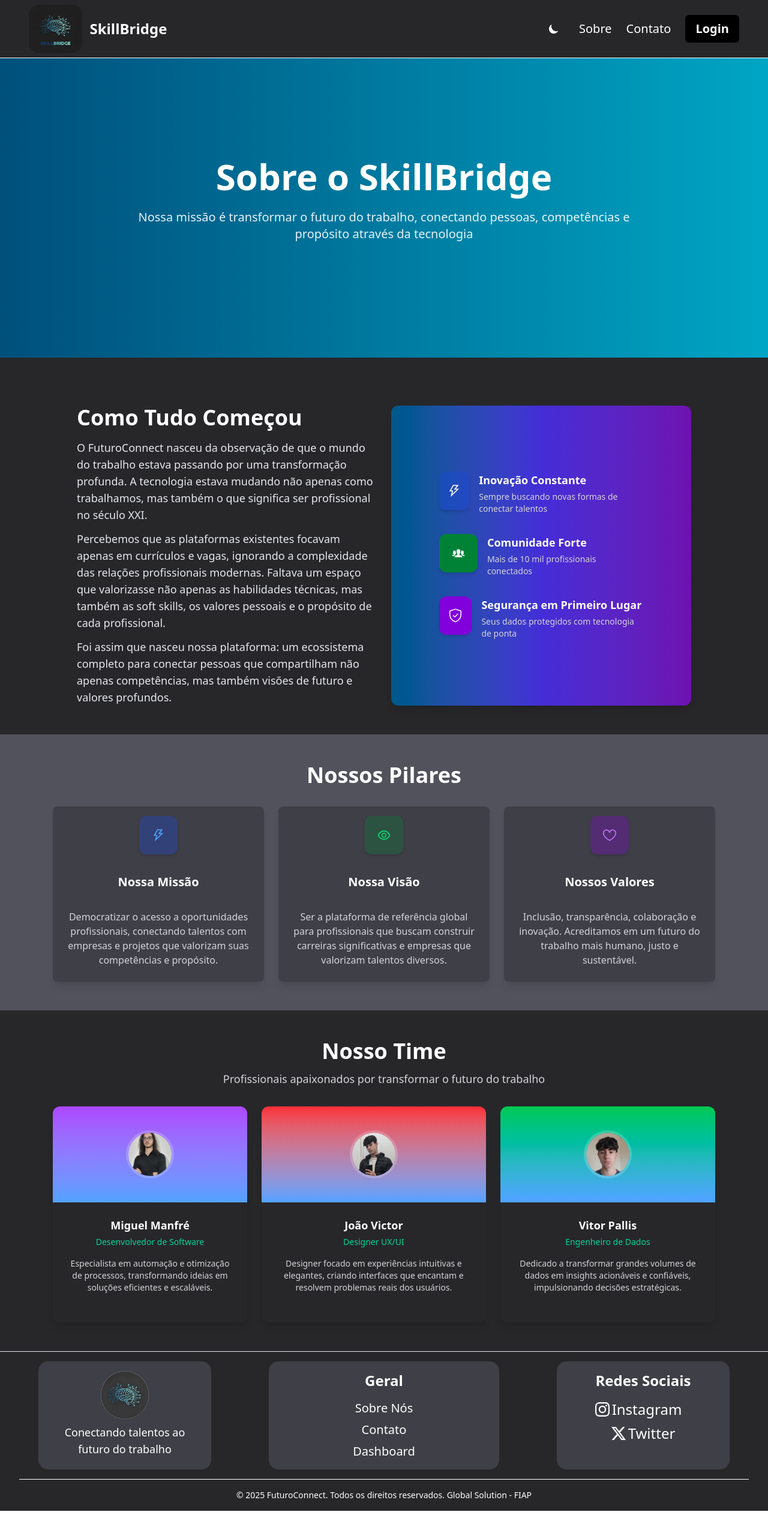
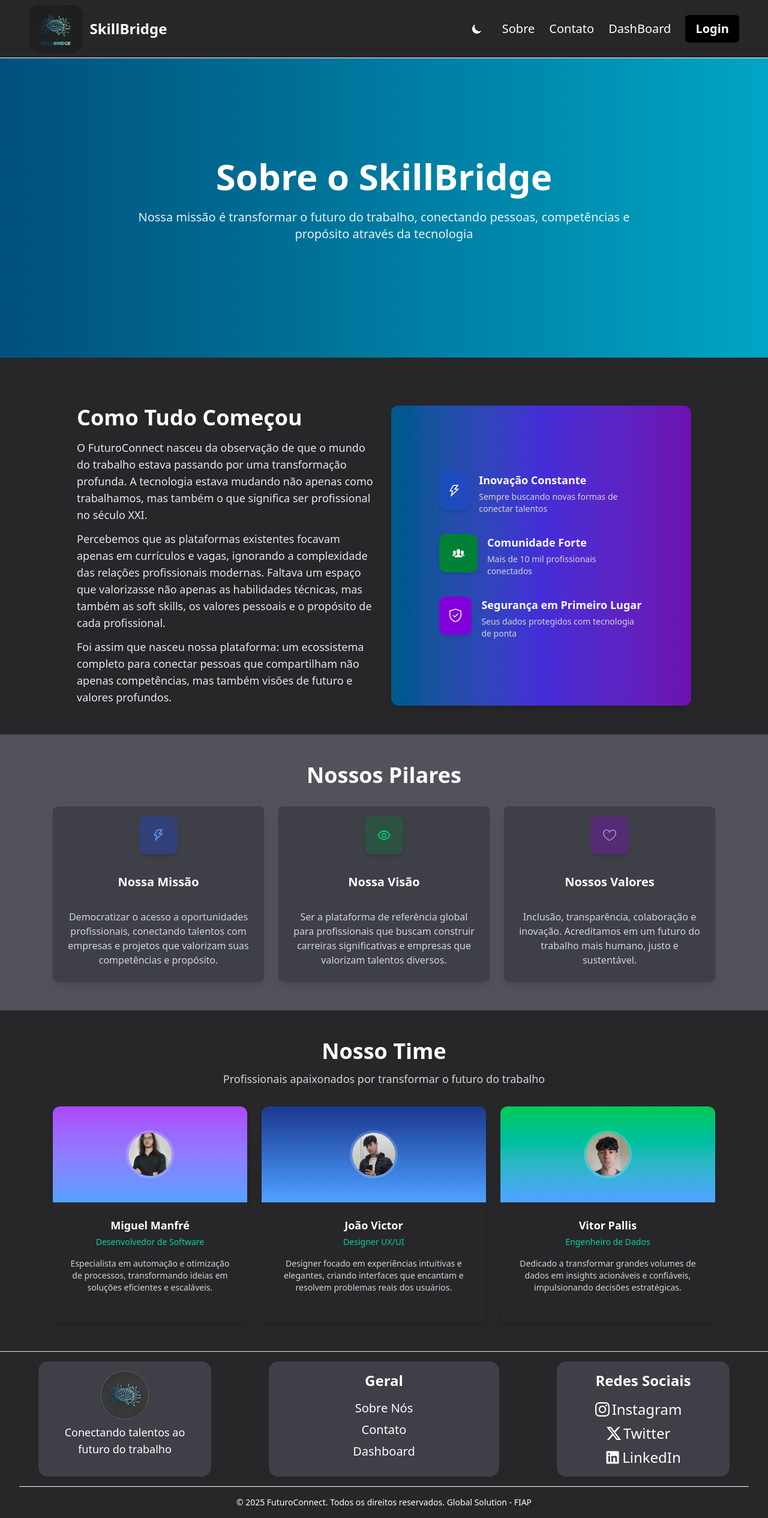
Before and after one commit to MGmanfre/GS-WebDev-FrontEnd, a React (Vite) app in the folder future/: page /about in a window 1280 px wide. Shown: the whole page at 60% size. Built offline with nearby package versions, Linux system fonts and the light colour scheme.

Commit message:
fix: About, Footer & Header

```diff
--- a/future/src/components/Footer.jsx
+++ b/future/src/components/Footer.jsx
@@ -1,6 +1,7 @@
 import { Link } from "react-router-dom";
 import { SiInstagram } from "react-icons/si";
 import { BsTwitterX } from "react-icons/bs";
+import { FaLinkedin } from "react-icons/fa";
 import footerLogo from "../assets/img/logos/footerLogo.png";
 
 
@@ -26,8 +27,9 @@ export default function Footer() {
                     <div className="bg-zinc-700 shadow-black rounded-2xl flex flex-col items-center p-4 w-full md:w-72">
                         <h4 className="text-2xl font-bold text-white mb-4">Redes Sociais</h4>
                         <ul className="flex flex-col items-center gap-2 justify-center space-x-4 text-2xl">
-                            <li><a href="#" className="hover:text-black transition-colors duration-200 flex flex-row gap-1 items-center"><SiInstagram/>Instagram</a></li>
-                            <li><a href="#" className="hover:text-black transition-colors duration-200 flex flex-row gap-1 items-center"><BsTwitterX/>Twitter</a></li>
+                            <li><a href="#" className="hover:text-black transition-colors duration-200 flex flex-row gap-1 justify-center items-center"><SiInstagram/>Instagram</a></li>
+                            <li><a href="#" className="hover:text-black transition-colors duration-200 flex flex-row gap-1 justify-center items-center"><BsTwitterX/>Twitter</a></li>
+                            <li><a href="#" className="hover:text-black transition-colors duration-200 flex flex-row gap-1 justify-center items-center"><FaLinkedin/>LinkedIn</a></li>
                         </ul>
                     </div>
                 </div>
--- a/future/src/components/Header.jsx
+++ b/future/src/components/Header.jsx
@@ -17,8 +17,11 @@ export default function Header({ children }) {
             <Link to="/about" className="text-xl text-white hover:text-black transition-colors duration-200">
               Sobre
             </Link>
-            <Link to="/about" className="text-xl text-white hover:text-black transition-colors duration-200">
+            <Link to="/contact" className="text-xl text-white hover:text-black transition-colors duration-200">
               Contato
+            </Link>
+            <Link to="/dashboard" className="text-xl text-white hover:text-black transition-colors duration-200">
+                DashBoard
             </Link>
             {children}
           </nav>
--- a/future/src/pages/About.jsx
+++ b/future/src/pages/About.jsx
@@ -67,7 +67,7 @@ const dataTeamCards = [
     role: 'Designer UX/UI',
     description: 'Designer focado em experiências intuitivas e elegantes, criando interfaces que encantam e resolvem problemas reais dos usuários.',
     avatar: joao,
-    gradient: 'from-red-500 to-blue-400',
+    gradient: 'from-blue-900 to-blue-400',
   },
   {
     name: 'Vitor Pallis',
```
